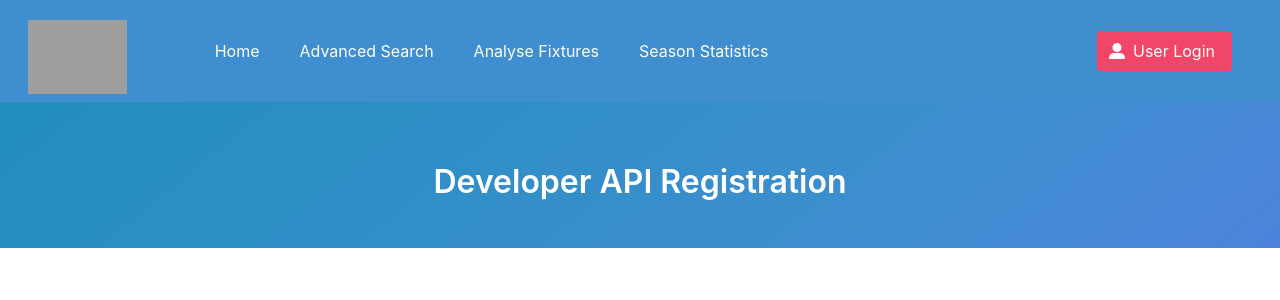
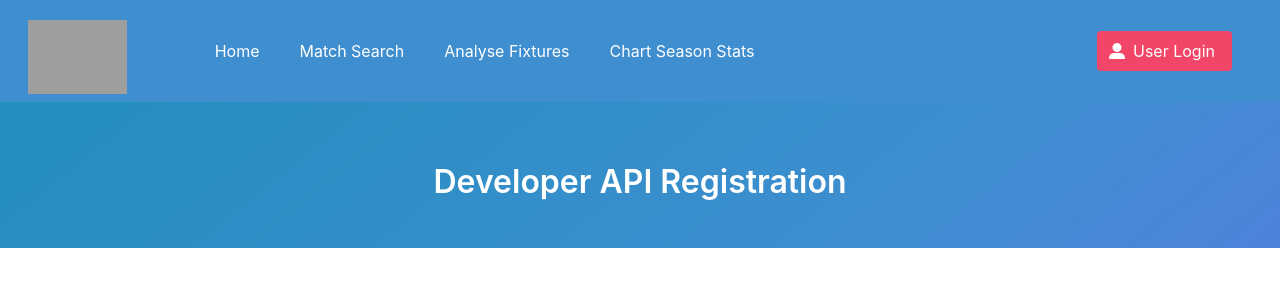
Before and after one commit to tom-NI/qub_webdev, a PHP site: page /phpmailer/developers/api_registration.php in a window 1280 px wide. Shown: the top 300 px of the page. Run offline with PHP 8.4, Linux system fonts and the light colour scheme; data that the repository does not hold is empty; some libraries are stand-ins or nearby versions; grey boxes are pictures that could not be loaded.

Commit message:
format layout tweaks

```diff
--- a/admin_cms/login.php
+++ b/admin_cms/login.php
@@ -74,7 +74,6 @@
                     action="http://tkilpatrick01.lampt.eeecs.qub.ac.uk/a_assignment_code/admin_cms/login.php">
                     <div class="field">
                         <label class='label mt-3 has-text-left my_info_colour' for="">Email address:</label>
-
                         <div class="control">
                             <input class='input has-text-left' required type="text" placeholder='email@email.com' name="user_email">
                         </div>
--- a/part_pages/part_site_navbar.php
+++ b/part_pages/part_site_navbar.php
@@ -15,9 +15,9 @@
     <div class='navbar-menu'>
         <div class='navbar-start'>
             <a class='navbar-item my_nav_menu m-2 ml-6' href='http://tkilpatrick01.lampt.eeecs.qub.ac.uk/a_assignment_code/index.php'>Home</a>
-            <a class='navbar-item my_nav_menu m-2' href='http://tkilpatrick01.lampt.eeecs.qub.ac.uk/a_assignment_code/page_advanced_search.php'>Advanced Search</a>
+            <a class='navbar-item my_nav_menu m-2' href='http://tkilpatrick01.lampt.eeecs.qub.ac.uk/a_assignment_code/page_advanced_search.php'>Match Search</a>
             <a class='navbar-item my_nav_menu m-2' href='http://tkilpatrick01.lampt.eeecs.qub.ac.uk/a_assignment_code/page_fixture_analysis.php'>Analyse Fixtures</a>
-            <a class='navbar-item my_nav_menu m-2' href='http://tkilpatrick01.lampt.eeecs.qub.ac.uk/a_assignment_code/page_chart_season.php'>Season Statistics</a>
+            <a class='navbar-item my_nav_menu m-2' href='http://tkilpatrick01.lampt.eeecs.qub.ac.uk/a_assignment_code/page_chart_season.php'>Chart Season Stats</a>
             <?php
                 if (isset($_SESSION['sessiontype']) && strlen($_SESSION['sessiontype']) > 0) {
                     if ($_SESSION['sessiontype'] == "admin") {
```
